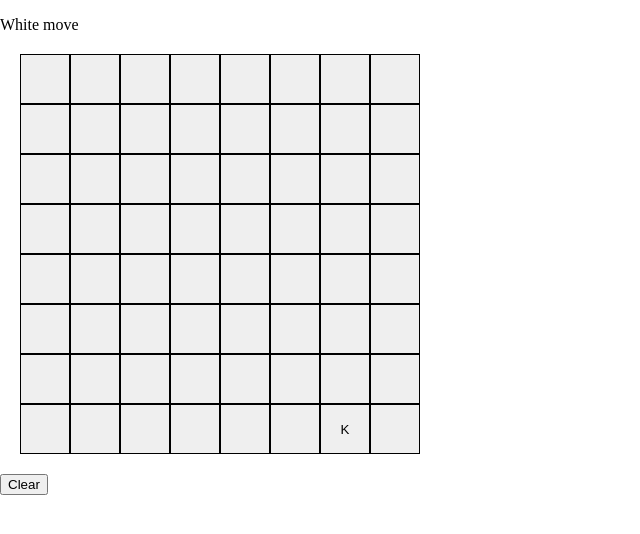
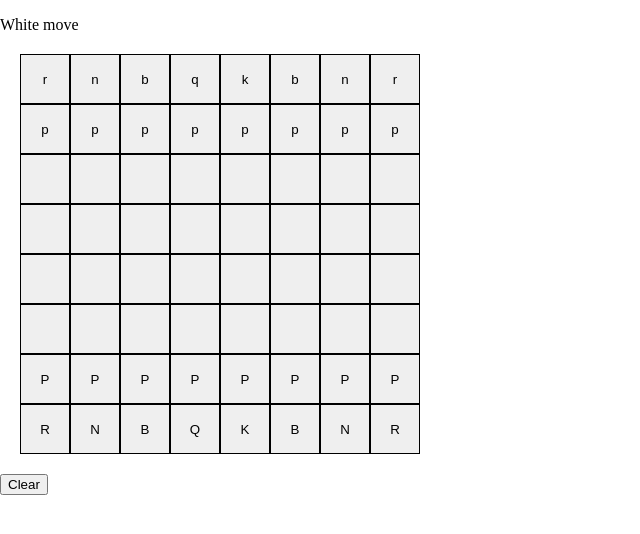
Before and after one commit to Yulai202020/react-course, a React (Vite) app: page /chess in a window 1280 px wide. Shown: the top 534 px of the page, without its empty margins (0-640 px from the left). Built offline with nearby package versions, Linux system fonts and the light colour scheme.

Commit message:
first commit

```diff
--- a/src/components/ChessGame.tsx
+++ b/src/components/ChessGame.tsx
@@ -26,6 +26,8 @@ function ChessGame() {
     const [tiggerFieldInit, setTriggerFieldInit] = useState<boolean>(true);
     const [tiggerMoving, setTriggerMoving] = useState<boolean>(true);
 
+    const [selectedId, setSelectedId] = useState<number>(-1);
+
     function isMoveValid(move: string) {
         try {
             chess.move(move);
@@ -42,14 +44,42 @@ function ChessGame() {
         setIsGameOver(false);
     }
 
+    function getAllSquares() {
+        const squares = [];
+        const files = ['a', 'b', 'c', 'd', 'e', 'f', 'g', 'h'];
+        const ranks = ['8', '7', '6', '5', '4', '3', '2', '1'];
+
+        for (let rank of ranks) {
+            for (let file of files) {
+                squares.push(file + rank);
+            }
+        }
+        return squares;
+    }
+
     // set position
     useEffect(() => {
         // base position
-        let a = [...field];
+        let BaseField = [...field];
+        const board = chess.board();
+        const squares = getAllSquares();
 
-        a[62] = {display: "K", isWhitePeace: true};
+        squares.map((item, id) => {
+            const piece = board.flat().find(s => s?.square === item);
+            let color: boolean | null;
 
-        setField(a);
+            if (piece?.color === "w") {
+                color = true;
+            } else if (piece?.color === "b") {
+                color = false;
+            } else {
+                color = null;
+            }
+
+            BaseField[id] = {display: piece?.type === undefined ? "" : (piece.color === "b" ? piece.type : piece.type.toUpperCase()) , isWhitePeace: color};
+        });
+
+        setField(BaseField);
     }, [tiggerFieldInit]);
 
     // change postion on move
@@ -58,11 +88,14 @@ function ChessGame() {
             alert("Game is over, please clear board for starting new game!");
         } else if (to !== -1 && from !== -1) {
             const letters = [ "a", "b", "c", "d", "e", "f", "g", "h" ];
+
             // get move
-            const from_as_needed = letters[(from + 1) % 8 - 1] + (8 - Math.floor(from / 8));
-            const to_as_needed = letters[(to + 1) % 8 - 1] + (8 - Math.floor(to / 8));
+            const from_as_needed = letters[from % 8] + (8 - Math.floor(from / 8));
+            const to_as_needed = letters[to % 8] + (8 - Math.floor(to / 8));
 
-            const move = from_as_needed+to_as_needed;
+            const move = from_as_needed + to_as_needed;
+
+            console.log(move);
 
             // check if its legit or game over
 
@@ -113,7 +146,7 @@ function ChessGame() {
 
         <div className={styles.container}>
             {field.map((item, index) => (
-                <button key={index} className={styles.square} onClick={() => {
+                <button key={index} className={styles.square} style={{backgroundColor: index == selectedId ? "orange" : ""}} onClick={() => {
 
                     if (fromIsSetted) {
                         setTo(index);
@@ -121,10 +154,14 @@ function ChessGame() {
 
                         // trig changing
                         setTriggerMoving(prev => !prev);
+
+                        setSelectedId(-1);
                     } else {
                         if (item.display === "" || item.isWhitePeace !== isWhiteTurn) {
                             alert("Its not your peace!");
                         } else {
+                            setSelectedId(index);
+
                             setFrom(index);
                             setFromIsSetted(true);
                         }
```
